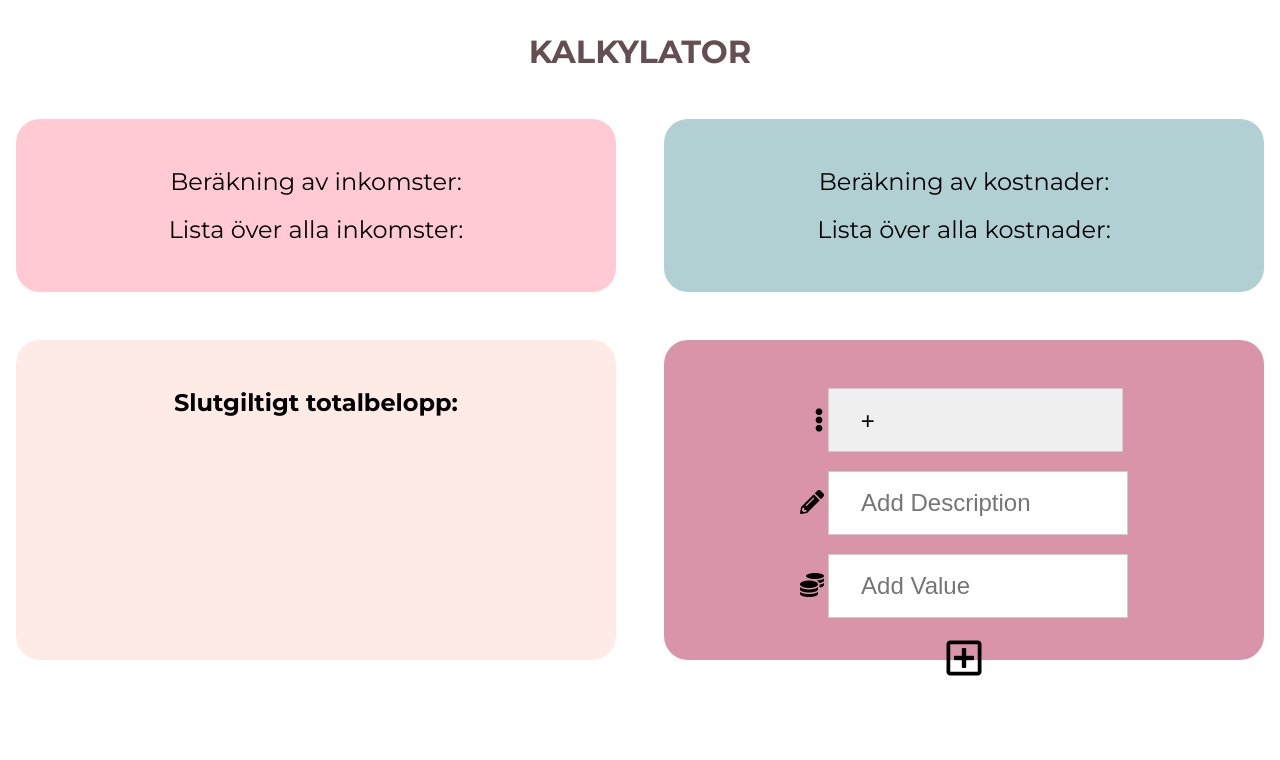
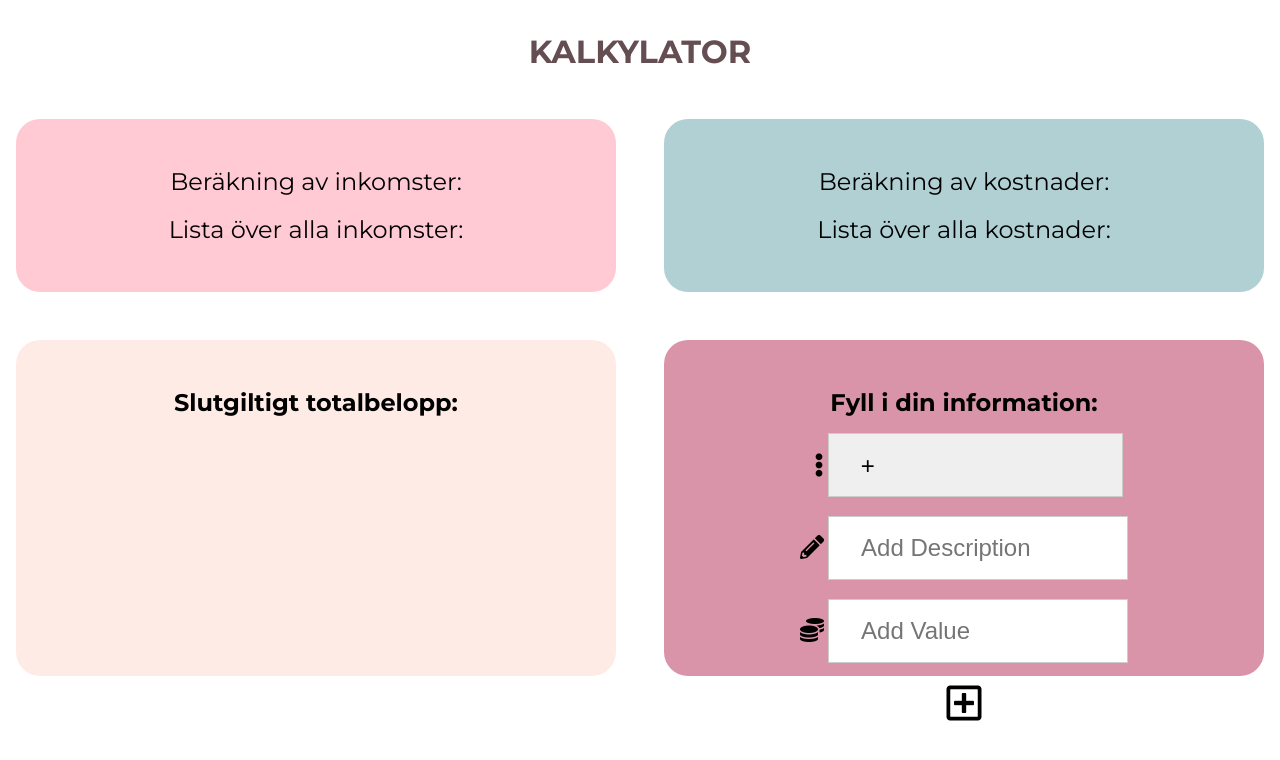
Before and after one commit to Kevin-Spring/Vanilla-JS-Calculator, a website: page index.html in a window 1280 px wide. Shown: the top 760 px of the page. Drawn offline with Linux system fonts and the light colour scheme.

Commit message:
kev save 3

```diff
--- a/index.html
+++ b/index.html
@@ -64,6 +64,7 @@
         <!-- Start of the input section -->
         <section>
             <div class="grid__item-inputfields">
+                <h2 class="inputheader heavyheader">Fyll i din information: </h2>
                 <div class="selectorcontainer">
                     <i class="fas fa-ellipsis-v figure"></i>
                     <select id="selector">
@@ -76,12 +77,12 @@
 
                 <div class="inputtextdiv">
                     <label><i class="fas fa-pencil-alt figure"></i></label>
-                    <input type="text" name="" id="input-text" placeholder="Add Description">
+                    <input type="text" id="input-text" placeholder="Add Description">
                 </div>
                 <br>
                 <div class="inputvaluediv">
                     <label><i class="fas fa-coins figure"></i></label>
-                    <input type="number" name="" id="input-number" placeholder="Add Value">
+                    <input type="number" id="input-number" placeholder="Add Value">
                 </div>
                 <div class="btn"><i class="far fa-plus-square"></i></div>
             </div>
--- a/public/scss/_breakpoints.scss
+++ b/public/scss/_breakpoints.scss
@@ -1,4 +1,4 @@
-@media screen and (max-width: 500px){
+@media screen and (max-width: 640px){
     .grid-container{
         display: grid;
         grid-template-columns: 1fr;
--- a/public/scss/_grid-items.scss
+++ b/public/scss/_grid-items.scss
@@ -23,11 +23,11 @@
     @include grid-item;
     font-weight: $boldfont;
     background: $griditem3;
-    height: 40vh;
+    height: 42vh;
 }
 
 .grid__item-inputfields{
     @include grid-item;
     background: $griditem4;
-    height: 40vh;
+    height: 42vh;
 }
--- a/public/scss/_index.scss
+++ b/public/scss/_index.scss
@@ -17,6 +17,10 @@
 }
 .textcontent{
     font-size: x-large;
+}
+
+.inputheader{
+    margin-bottom: 1rem;
 }
 @mixin inputs {
     width: 50%;
```
Also changed, not shown: public/css/styles.css.
